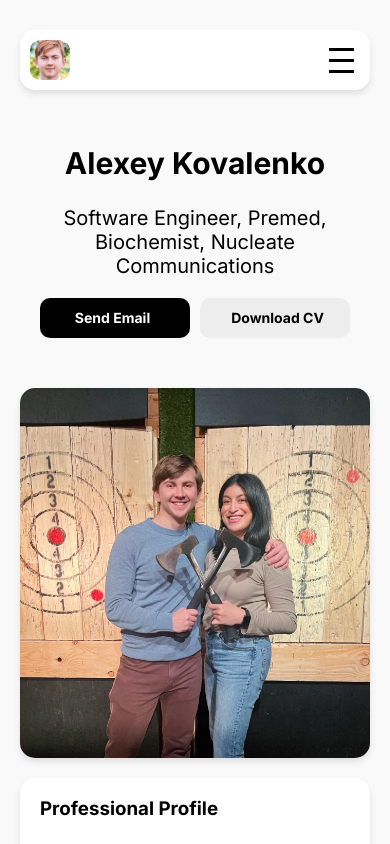
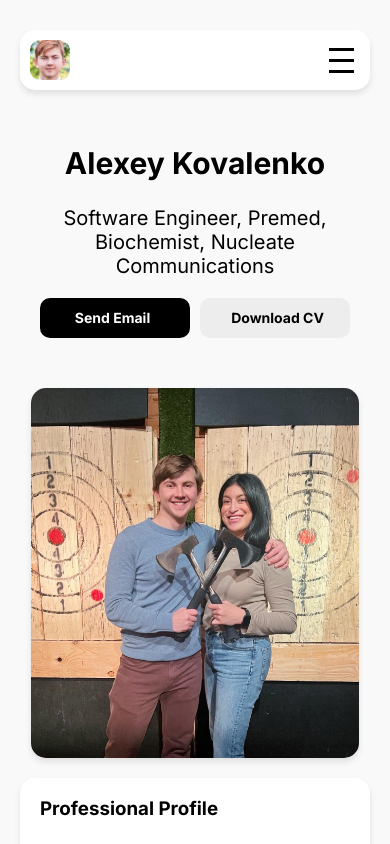
Before and after one commit to oreoqke/my-website, a React (Create React App) app in the folder my-app/: page / in a window 390 px wide. Shown: the top 844 px of the page. Built offline with nearby package versions, Linux system fonts and the light colour scheme.

Commit message:
adjusted positioning

```diff
--- a/my-app/src/Profile.css
+++ b/my-app/src/Profile.css
@@ -36,7 +36,7 @@
         align-items: center;
     }
     .prof-img {
-        width: 113%;
+        width: 106%;
     }
 
     .prof-info {
```
